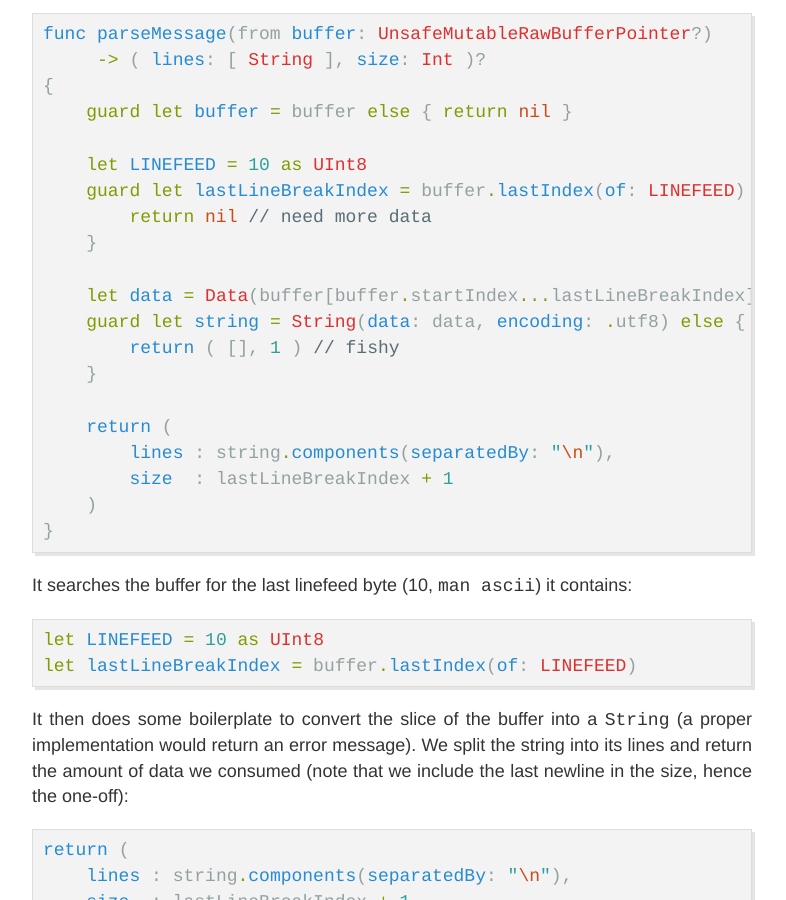
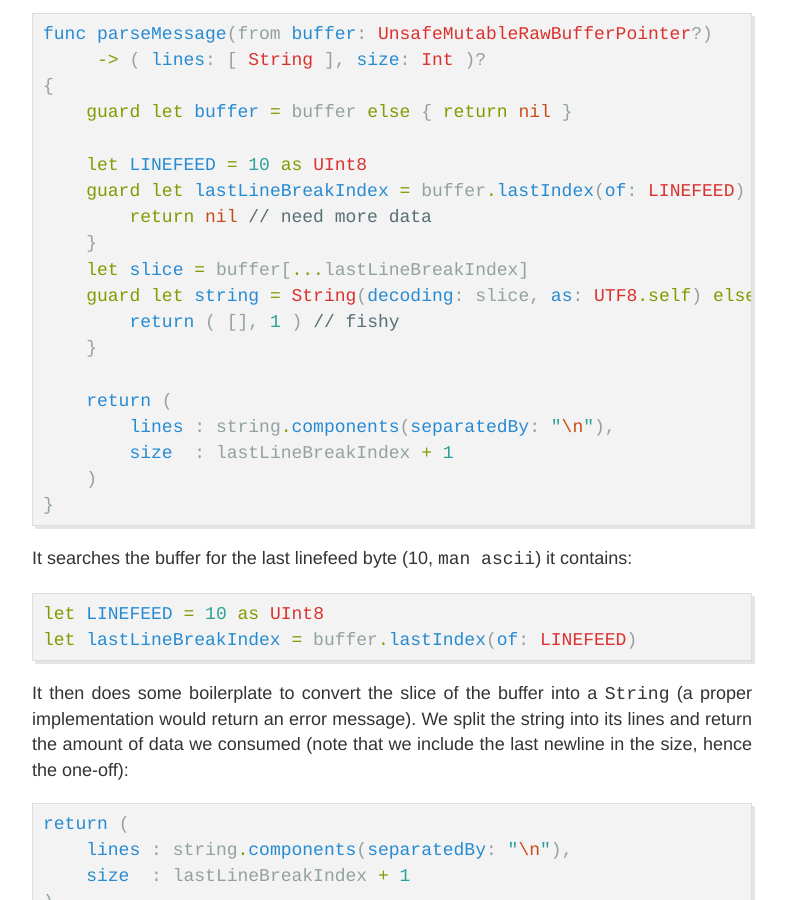
Before and after one commit to AlwaysRightInstitute/alwaysrightinstitute.github.io, a Jekyll site: the page built from _posts/2020-10-12-network-framework.md, in a window 1280 px wide and 900 px high, scrolled down 11298 px. Shown: the whole window, without its empty margins (248-1034 px from the left). Built offline with Jekyll 4.4.1, drawn with Linux system fonts in a browser that asks for light colours.

Commit message:
Drop superfluous construction of Data
As suggested by Cory. The buffer can be directly
used as input, but String(decoding:as:) doesn't
validate (which should be fine ...)

```diff
--- a/_posts/2020-10-12-network-framework.md
+++ b/_posts/2020-10-12-network-framework.md
@@ -554,9 +554,8 @@ func parseMessage(from buffer: UnsafeMutableRawBufferPointer?)
     guard let lastLineBreakIndex = buffer.lastIndex(of: LINEFEED) else {
         return nil // need more data
     }
-
-    let data = Data(buffer[buffer.startIndex...lastLineBreakIndex])
-    guard let string = String(data: data, encoding: .utf8) else {
+    let slice = buffer[...lastLineBreakIndex]
+    guard let string = String(decoding: slice, as: UTF8.self) else {
         return ( [], 1 ) // fishy
     }
 
```
